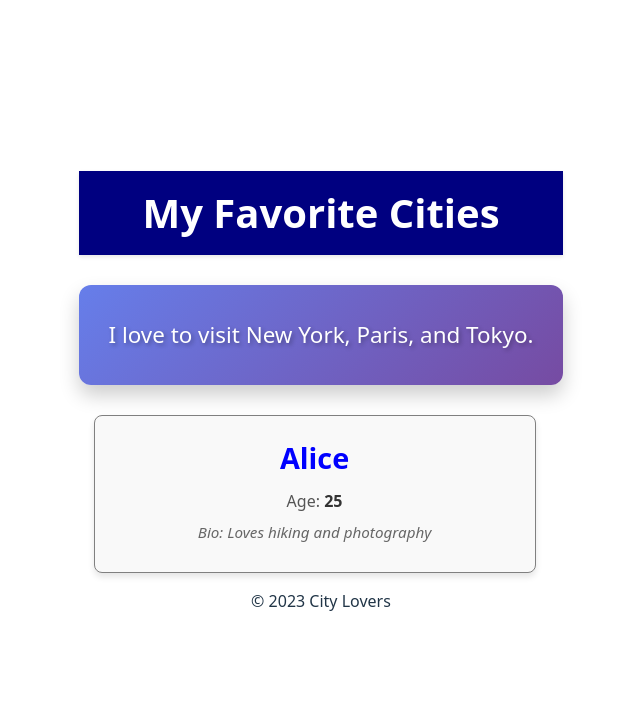
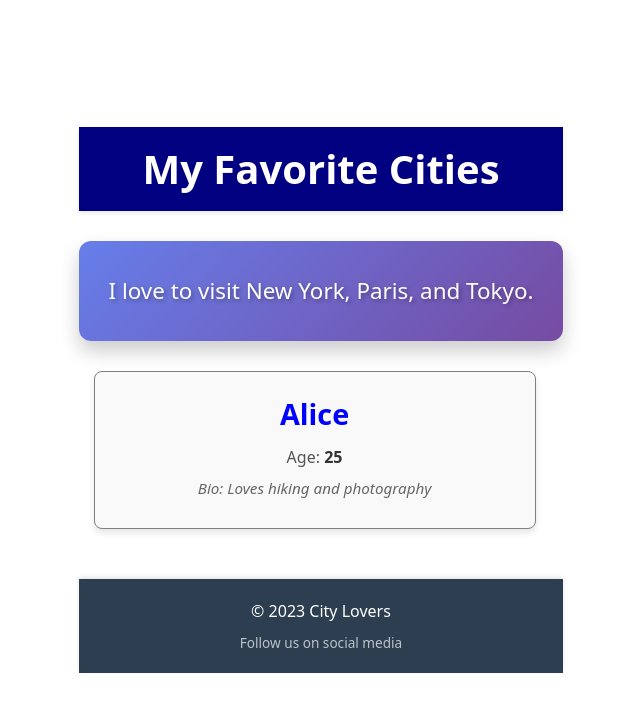
Before and after one commit to magnusimam/alx-fe-reactjs, a React (Vite) app in the folder alx-react-app-new/: page / in a window 1280 px wide. Shown: the top 712 px of the page, without its empty margins (319-959 px from the left). Built offline with nearby package versions, Linux system fonts and the light colour scheme.

Commit message:
Enhance Footer component with styling and text
Updated Footer component with styles and added social media prompt.

```diff
--- a/alx-react-app-new/src/components/Footer.jsx
+++ b/alx-react-app-new/src/components/Footer.jsx
@@ -1,7 +1,27 @@
 function Footer() {
     return (
-        <footer>
-            <p>© 2023 City Lovers</p>
+        <footer style={{
+            backgroundColor: '#2c3e50',
+            color: 'white',
+            textAlign: 'center',
+            padding: '20px 0',
+            marginTop: '50px',
+            boxShadow: '0 -2px 4px rgba(0,0,0,0.1)'
+        }}>
+            <p style={{
+                margin: '0 0 10px 0',
+                fontSize: '1rem',
+                fontWeight: '500'
+            }}>
+                © 2023 City Lovers
+            </p>
+            <p style={{
+                margin: '0',
+                fontSize: '0.85rem',
+                color: '#bdc3c7'
+            }}>
+                Follow us on social media
+            </p>
         </footer>
     );
 }
```
